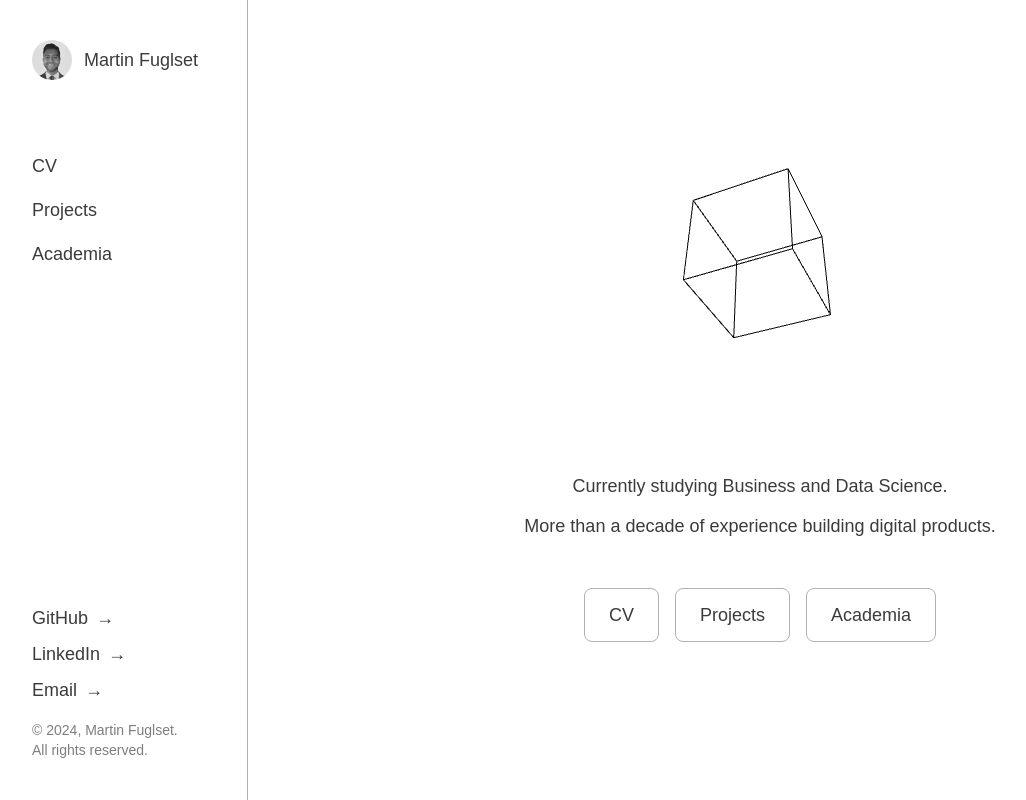
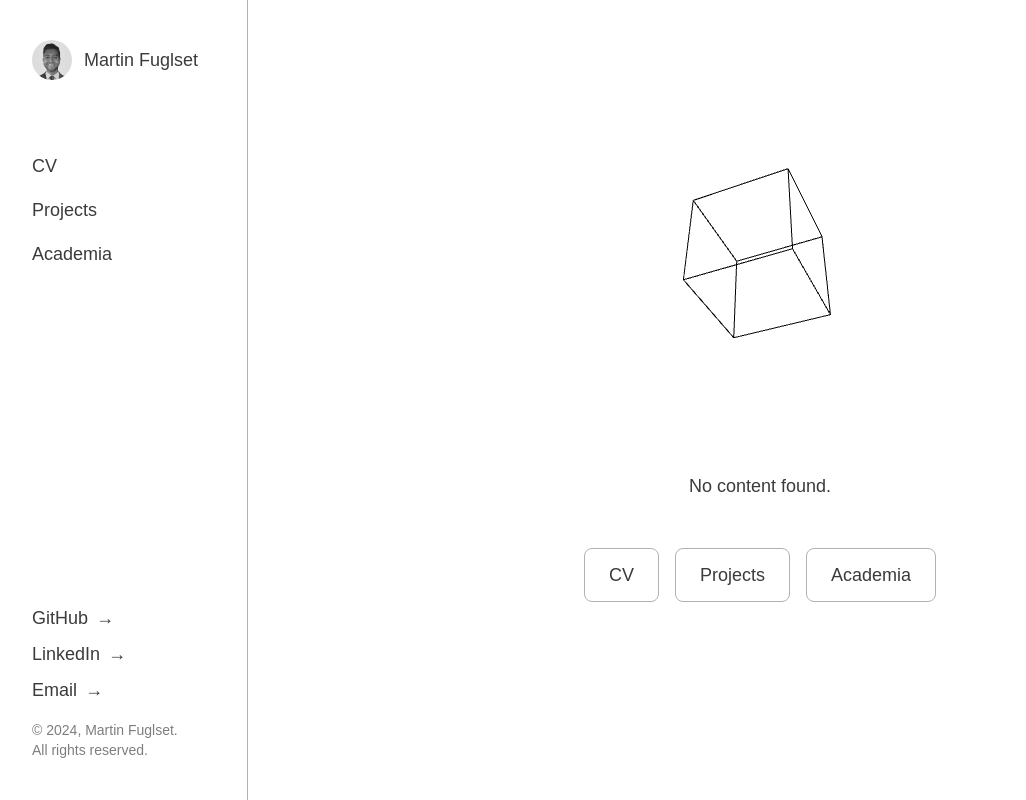
Before and after one commit to martinfuglset/martinfuglset, a Next.js app: page / in a window 1280 px wide. Shown: the whole page, without its empty margins (8-1034 px from the left). Built offline with nearby package versions, Linux system fonts and the light colour scheme.

Commit message:
Markdown connection

```diff
--- a/package.json
+++ b/package.json
@@ -11,6 +11,8 @@
   "dependencies": {
     "@react-pdf-viewer/core": "^3.12.0",
     "@react-pdf-viewer/default-layout": "^3.12.0",
+    "fs": "^0.0.1-security",
+    "gray-matter": "^4.0.3",
     "next": "14.2.14",
     "nodemailer": "^6.9.15",
     "react": "^18",
--- a/pages/index.js
+++ b/pages/index.js
@@ -1,7 +1,22 @@
 import Link from 'next/link';
 import Cube from '../components/Cube';
+import { getMarkdownContent } from '../utils/getMarkdownContent';
 
-export default function Home() {
+export async function getStaticProps() {
+  let content = '';
+  try {
+    content = getMarkdownContent('README.md'); // File is in the root directory
+  } catch (error) {
+    console.error('Error loading markdown content:', error);
+  }
+  return {
+    props: {
+      markdownContent: content || 'No content found.',
+    },
+  };
+}
+
+export default function Home({ markdownContent }) {
   const sections = [
     { label: 'CV', href: '/cv' },
     { label: 'Projects', href: '/projects' },
@@ -14,12 +29,15 @@ export default function Home() {
       <div className="flex flex-col items-center justify-center space-y-6 w-full max-w-full">
         <Cube />
         <div className="text-lg space-y-3">
-          <p className="text-gray-800">
-            Currently studying Business and Data Science.
-          </p>
-          <p className="text-gray-800">
-            More than a decade of experience building digital products.
-          </p>
+          {/* Graceful handling of undefined or empty markdownContent */}
+          {markdownContent
+            ?.split('\n')
+            .filter((line) => line.trim() !== '') // Ignore empty lines
+            .map((line, idx) => (
+              <p key={idx} className="text-gray-800">
+                {line}
+              </p>
+            ))}
         </div>
       </div>
 
--- /dev/null
+++ b/utils/getMarkdownContent.js
@@ -0,0 +1,15 @@
+import fs from 'fs';
+import path from 'path';
+import matter from 'gray-matter';
+
+export function getMarkdownContent(filename) {
+  const filePath = path.join(process.cwd(), filename); // process.cwd() points to the project root
+  try {
+    const fileContent = fs.readFileSync(filePath, 'utf-8');
+    const { content } = matter(fileContent); // Extract raw content
+    return content;
+  } catch (error) {
+    console.error(`Error reading ${filename}:`, error);
+    return null;
+  }
+}
```
Also changed, not shown: 2 other files (tests, documents, lock files or other folders).
